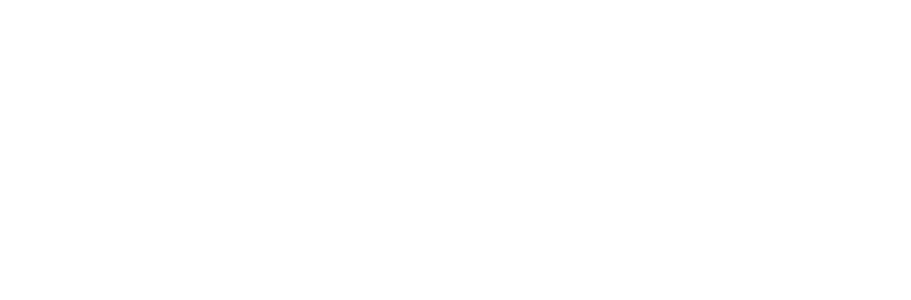
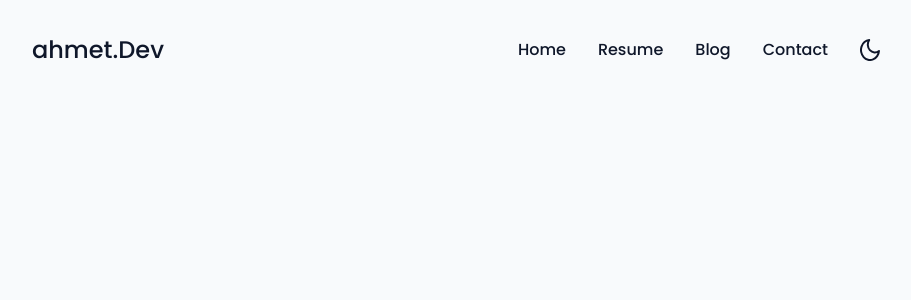
Before and after one commit to kaya70875/personal, a Next.js app: page / in a window 1280 px wide. Shown: the top 300 px of the page, without its empty margins (184-1095 px from the left). Built offline with nearby package versions, Linux system fonts and the light colour scheme.

Commit message:
initialize main layout

```diff
--- a/src/app/layout.tsx
+++ b/src/app/layout.tsx
@@ -1,5 +1,12 @@
 import type { Metadata } from "next";
 import "./globals.css";
+import Navbar from "../components/Navbar";
+import { Poppins } from "next/font/google";
+
+const poppins = Poppins({
+  subsets: ["latin"],
+  weight: "500"
+})
 
 export const metadata: Metadata = {
   title: "kaya",
@@ -14,9 +21,12 @@ export default function RootLayout({
   return (
     <html lang="en">
       <body
-        className={`antialiased`}
+        className={`${poppins.className} antialiased`}
       >
-        {children}
+        <div className="bg-bg flex flex-col min-h-screen default-container relative">
+          <Navbar />
+          {children}
+        </div>
       </body>
     </html>
   );
```
